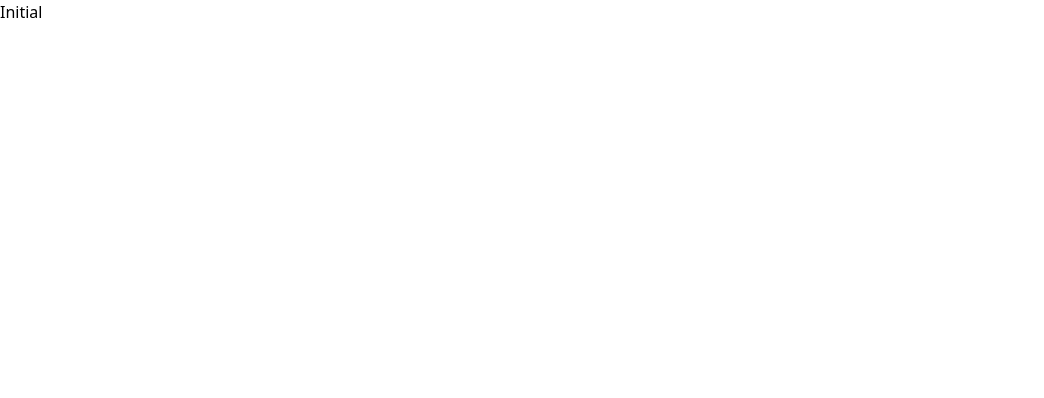
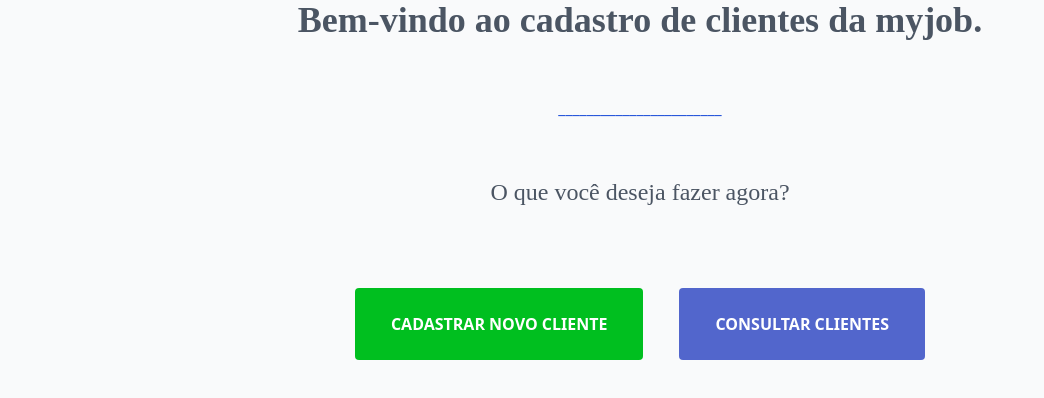
Before and after one commit to maiajrs/myjob-front, a React (Vite) app: page / in a window 1280 px wide. Shown: the top 398 px of the page, without its empty margins (0-1044 px from the left). Built offline with nearby package versions, Linux system fonts and the light colour scheme.

Commit message:
feat: add home page

```diff
--- a/index.html
+++ b/index.html
@@ -1,14 +1,20 @@
 <!DOCTYPE html>
 <html lang="en">
+
 <head>
   <meta charset="UTF-8" />
+  <link rel="preconnect" href="https://fonts.googleapis.com">
+  <link rel="preconnect" href="https://fonts.gstatic.com" crossorigin>
+  <link href="https://fonts.googleapis.com/css2?family=Roboto+Mono:wght@400;700&display=swap" rel="stylesheet">
   <link rel="icon" type="image/svg+xml" href="/vite.svg" />
   <meta name="viewport" content="width=device-width, initial-scale=1.0" />
   <title>Vite + React + TS</title>
   <link href="./main.css" rel="stylesheet">
 </head>
+
 <body>
   <div id="root"></div>
   <script type="module" src="/src/main.tsx"></script>
 </body>
+
 </html>
--- a/src/App.tsx
+++ b/src/App.tsx
@@ -1,7 +1,8 @@
+import { Home } from "./components/Home";
 
 function App () {
-  return <div>
-    Initial
+  return <div className="w-screen h-screen bg-gray-50">
+    <Home />
   </div>;
 }
 
--- /dev/null
+++ b/src/components/Button.tsx
@@ -0,0 +1,12 @@
+interface ButtonProps {
+  text: string;
+  color: string;
+}
+
+export function Button({text, color}: ButtonProps) {
+  return (
+    <button className="rounded py-6 px-9 outline-none text-white font-bold hover:brightness-90" style={{backgroundColor: color}} >
+      {text}
+    </button>
+  )
+}
--- /dev/null
+++ b/src/components/Home.tsx
@@ -0,0 +1,19 @@
+import { Button } from "./Button";
+
+export function Home () {
+  return (
+    <main className="flex flex-col items-center">
+      <div className="after">
+        <h2 className="font-['Roboto+Mono'] font-bold text-4xl text-gray-600">Bem-vindo ao cadastro de clientes da myjob.</h2>
+      </div>
+      <span className="self-center text-blue-700 mt-14 mb-14">_______________________</span>
+      <div>
+        <h3 className="font-['Roboto+Mono'] text-2xl text-gray-600">O que você deseja fazer agora?</h3>
+      </div>
+      <div className="mt-20 flex gap-9">
+        <Button text="CADASTRAR NOVO CLIENTE" color="#00BF1F" />
+        <Button text="CONSULTAR CLIENTES" color="#5266CC" />
+      </div>
+    </main>
+  )
+}
```
Lines whose indentation alone changed are shown as unchanged.
